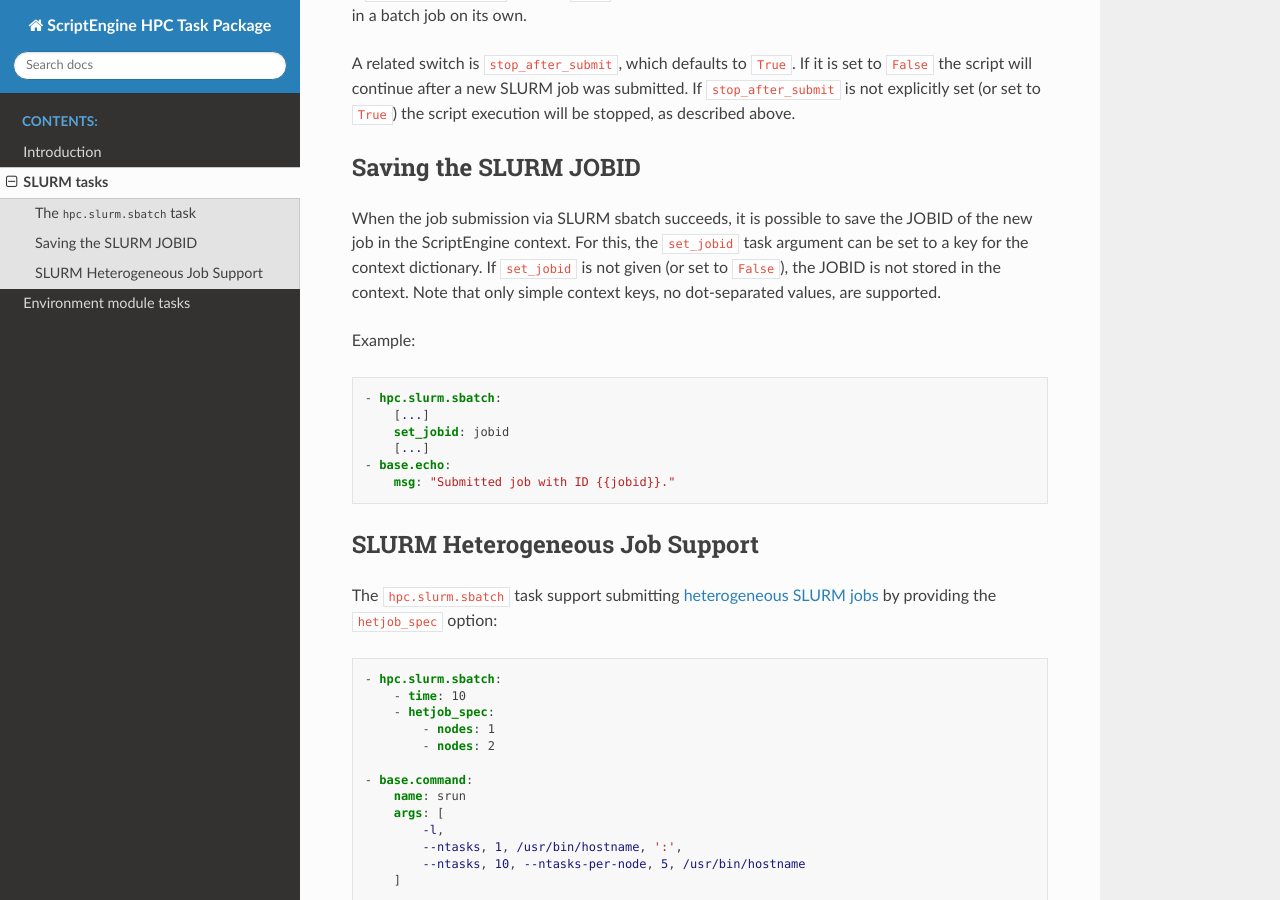
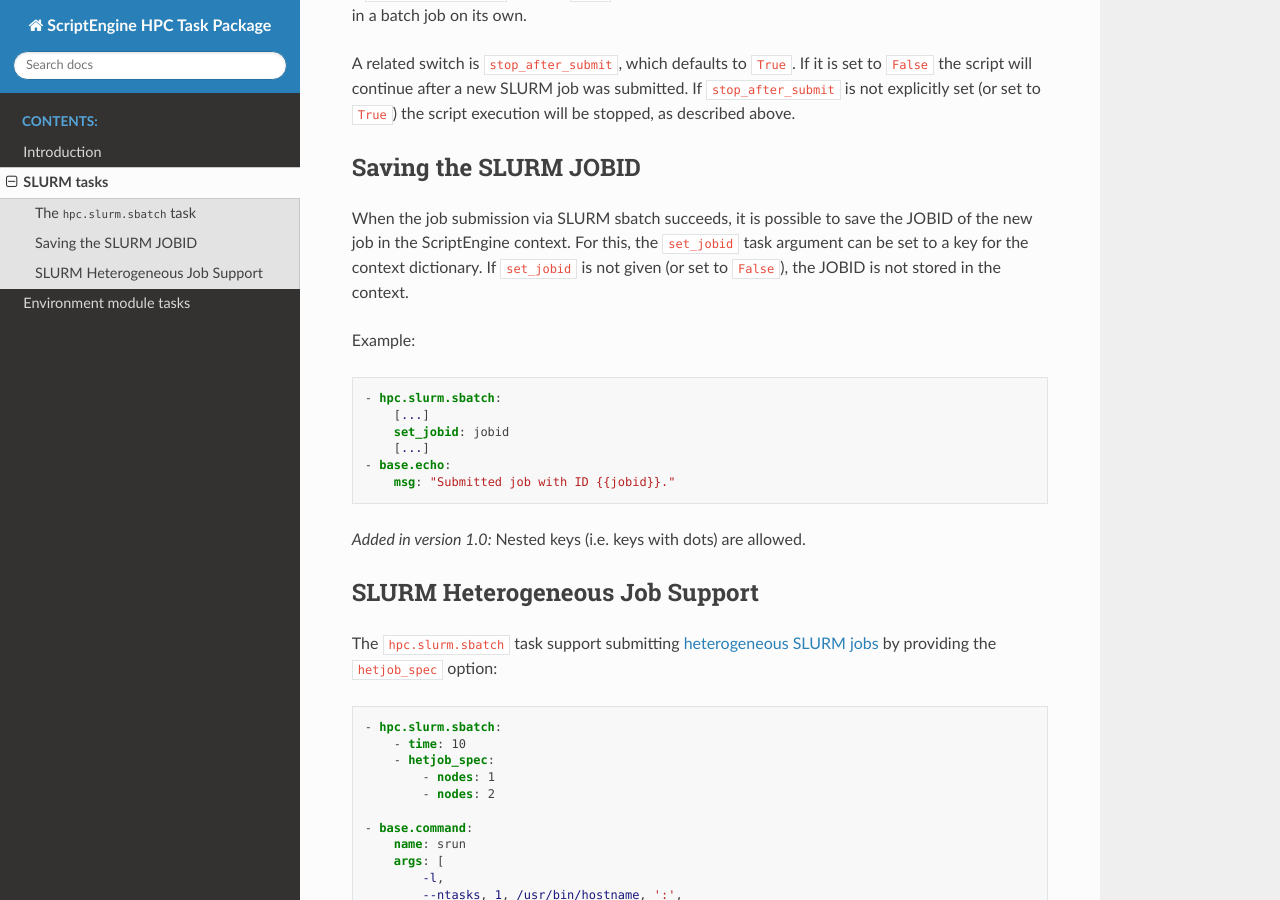
Before and after one commit to uwefladrich/scriptengine-tasks-hpc, a Sphinx documentation site: the page built from docs/sphinx/slurm-tasks.rst, in a window 1280 px wide and 900 px high, scrolled down 1731 px. Built offline with Sphinx 7.4.7 and the Read the Docs theme 2.0.0, drawn with Linux system fonts in a browser that asks for light colours.

Commit message:
Remove obsolete limitation on nested keys

```diff
--- a/docs/sphinx/slurm-tasks.rst
+++ b/docs/sphinx/slurm-tasks.rst
@@ -92,7 +92,6 @@ When the job submission via SLURM sbatch succeeds, it is possible to save the
 JOBID of the new job in the ScriptEngine context. For this, the ``set_jobid``
 task argument can be set to a key for the context dictionary. If ``set_jobid``
 is not given (or set to ``False``), the JOBID is not stored in the context.
-Note that only simple context keys, no dot-separated values, are supported.
 
 Example::
 
@@ -102,6 +101,9 @@ Example::
         [...]
     - base.echo:
         msg: "Submitted job with ID {{jobid}}."
+
+.. versionadded:: 1.0
+    Nested keys (i.e. keys with dots) are allowed.
 
 
 SLURM Heterogeneous Job Support
```
